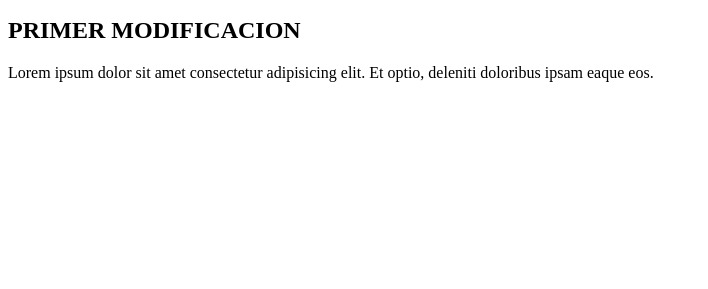
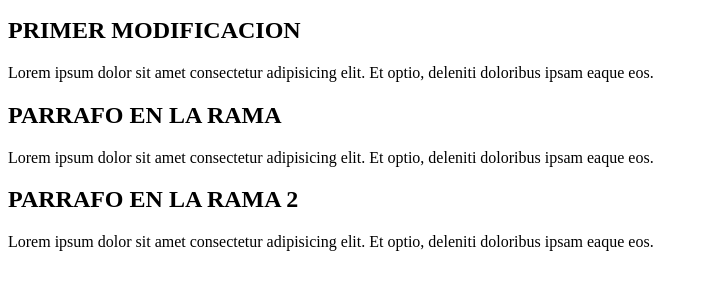
Before and after one commit to sergiopesoa/desafio_repositorio_github, a plain HTML site: page index.html in a window 1280 px wide. Shown: the part 101-390 px from the top of the page, without its empty margins (0-708 px from the left). Drawn offline with Linux system fonts and the light colour scheme.

Commit message:
parrafo en rama 2

```diff
--- a/index.html
+++ b/index.html
@@ -16,7 +16,14 @@
             <h2>PRIMER MODIFICACION</h2>
             <P>Lorem ipsum dolor sit amet consectetur adipisicing elit. Et optio, deleniti doloribus ipsam eaque eos.</P>
         </div>
-
+        <div class="practica">
+            <h2>PARRAFO EN LA RAMA</h2>
+            <P>Lorem ipsum dolor sit amet consectetur adipisicing elit. Et optio, deleniti doloribus ipsam eaque eos.</P>
+        </div>
+        <div class="practica">
+            <h2>PARRAFO EN LA RAMA 2</h2>
+            <P>Lorem ipsum dolor sit amet consectetur adipisicing elit. Et optio, deleniti doloribus ipsam eaque eos.</P>
+        </div>
     </main>
 </body>
 </html>
```
